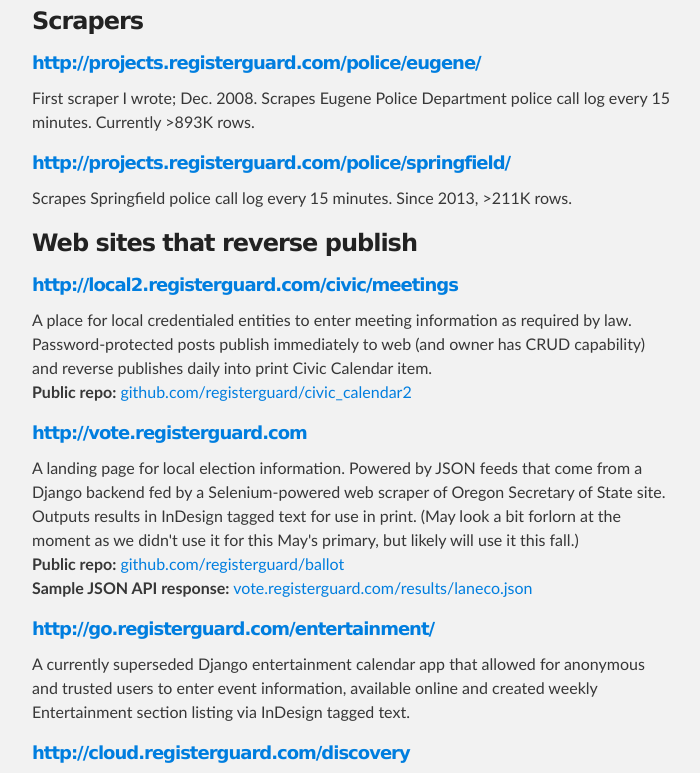
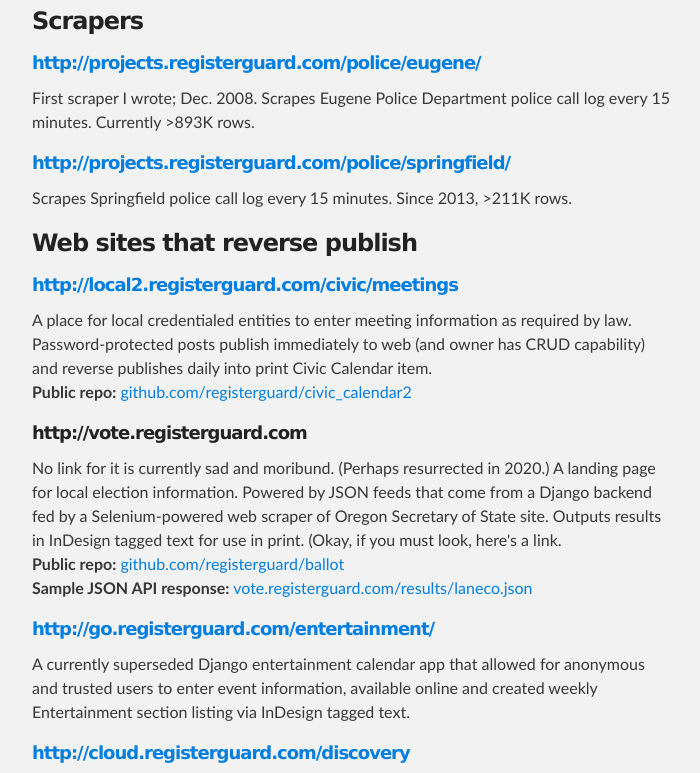
Before and after one commit to jheasly/jheasly.github.io, a plain HTML site: page index.html in a window 1280 px wide. Shown: the part 361-1134 px from the top of the page, without its empty margins (288-988 px from the left). Drawn offline with Linux system fonts and the light colour scheme.

Commit message:
Poor vote.registerguard.com ...

```diff
--- a/index.html
+++ b/index.html
@@ -56,8 +56,8 @@
 			<span style="font-weight: bold">Public repo:</span> <a href="https://github.com/registerguard/civic_calendar2" target="_blank" rel="noopener noreferrer">github.com/registerguard/civic_calendar2</a>
 		</p>
 
-		<h5><a href="http://vote.registerguard.com" target="_blank" rel="nofollow">http://vote.registerguard.com</a></h5>
-		<p>A landing page for local election information. Powered by JSON feeds that come from a Django backend fed by a Selenium-powered web scraper of Oregon Secretary of State site. Outputs results in InDesign tagged text for use in print. (May look a bit forlorn at the moment as we didn't use it for this May's primary, but likely will use it this fall.)<br />
+		<h5>http://vote.registerguard.com</h5>
+		<p>No link for it is currently sad and moribund. (Perhaps resurrected in 2020.) A landing page for local election information. Powered by JSON feeds that come from a Django backend fed by a Selenium-powered web scraper of Oregon Secretary of State site. Outputs results in InDesign tagged text for use in print. (Okay, if you must look, here's <a href="http://vote.registerguard.com" target="_blank" rel="nofollow"></a>a link</a>.<br />
 			<span style="font-weight: bold">Public repo:</span> <a href="https://github.com/registerguard/ballot" target="_blank" rel="noopener noreferrer">github.com/registerguard/ballot</a><br />
 			<span style="font-weight: bold">Sample JSON API response:</span> <a href="http://vote.registerguard.com/results/laneco.json" target="_blank" rel="noopener noreferrer">vote.registerguard.com/results/laneco.json</a>
 		</p>
```
